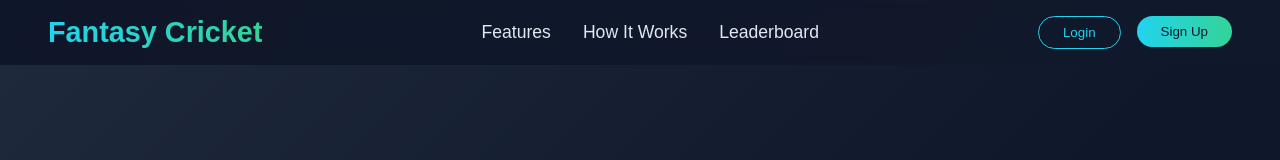
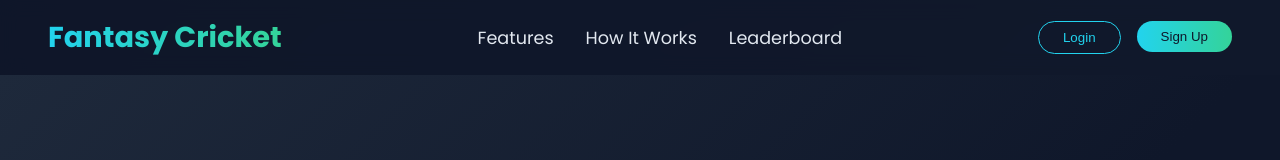
Before and after one commit to KSDeshappriya/SpiritX_CypherX_02, a Next.js app: page / in a window 1280 px wide. Shown: the top 160 px of the page. Built offline with nearby package versions, Linux system fonts and the light colour scheme.

Commit message:
Create _app.js

```diff
--- /dev/null
+++ b/pages/_app.js
@@ -0,0 +1,10 @@
+function MyApp({ Component, pageProps }) {
+  return (
+    <>
+      <link href='https://fonts.googleapis.com/css2?family=Poppins:wght@400;600;700;800&display=swap' rel='stylesheet' />
+      <Component {...pageProps} />
+    </>
+  );
+}
+
+export default MyApp;
```
